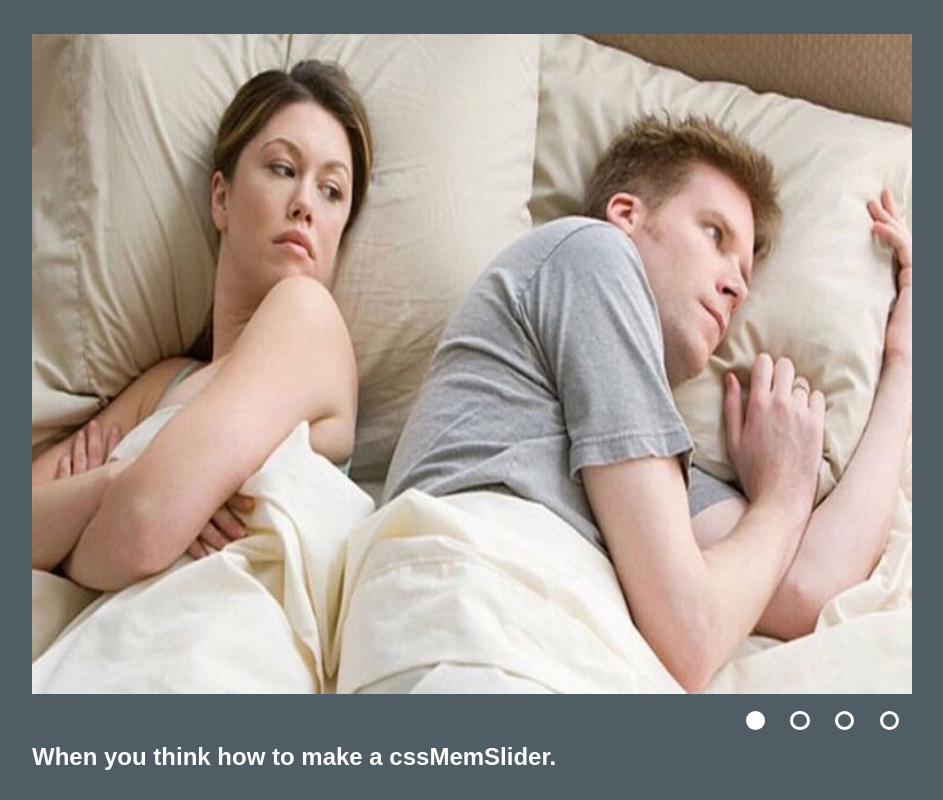
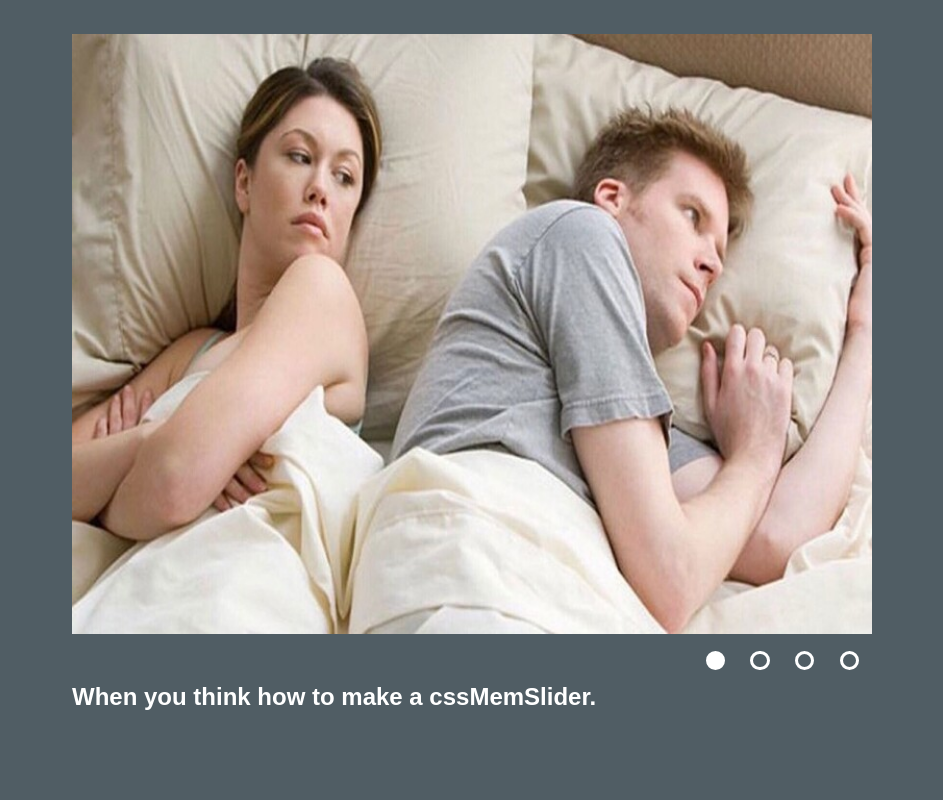
Before and after one commit to gru6/cssMemSlider, a plain HTML site: page cssMemSlider/index.html in a window 1280 px wide. Shown: the whole page, without its empty margins (168-1111 px from the left). Drawn offline with Linux system fonts and the light colour scheme.

Commit message:
feat: change slider size

```diff
--- a/cssMemSlider/style.css
+++ b/cssMemSlider/style.css
@@ -28,7 +28,7 @@ input[name="r"] {
 }
 
 .slider {
-    max-width: 55rem;
+    max-width: 50rem;
     overflow: hidden;
     margin: 1rem auto;
 
@@ -48,7 +48,7 @@ input[name="r"] {
 }
 
 .item img {
-    max-width: 55rem;
+    max-width: 50rem;
     width: 100%;
 }
 
```
